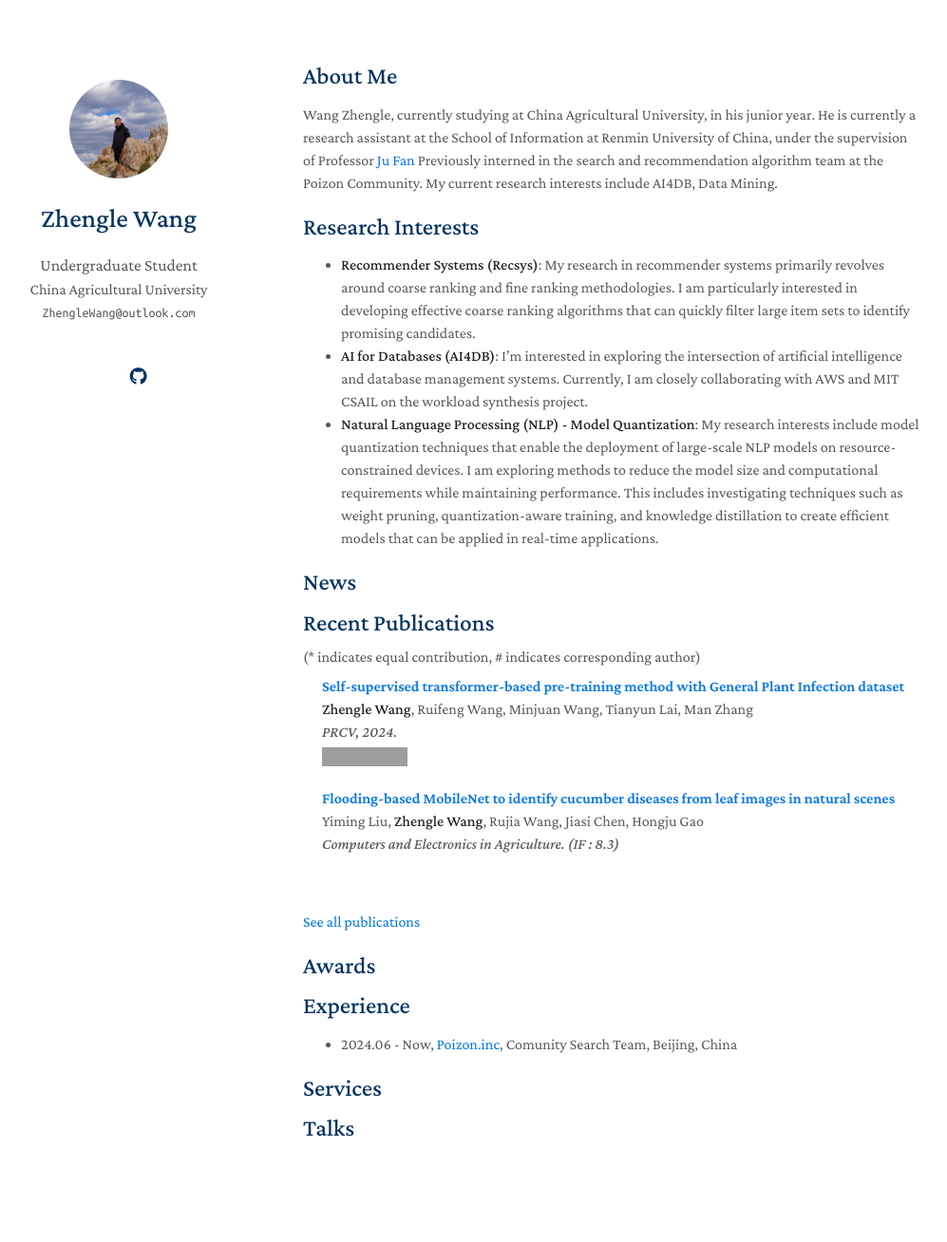
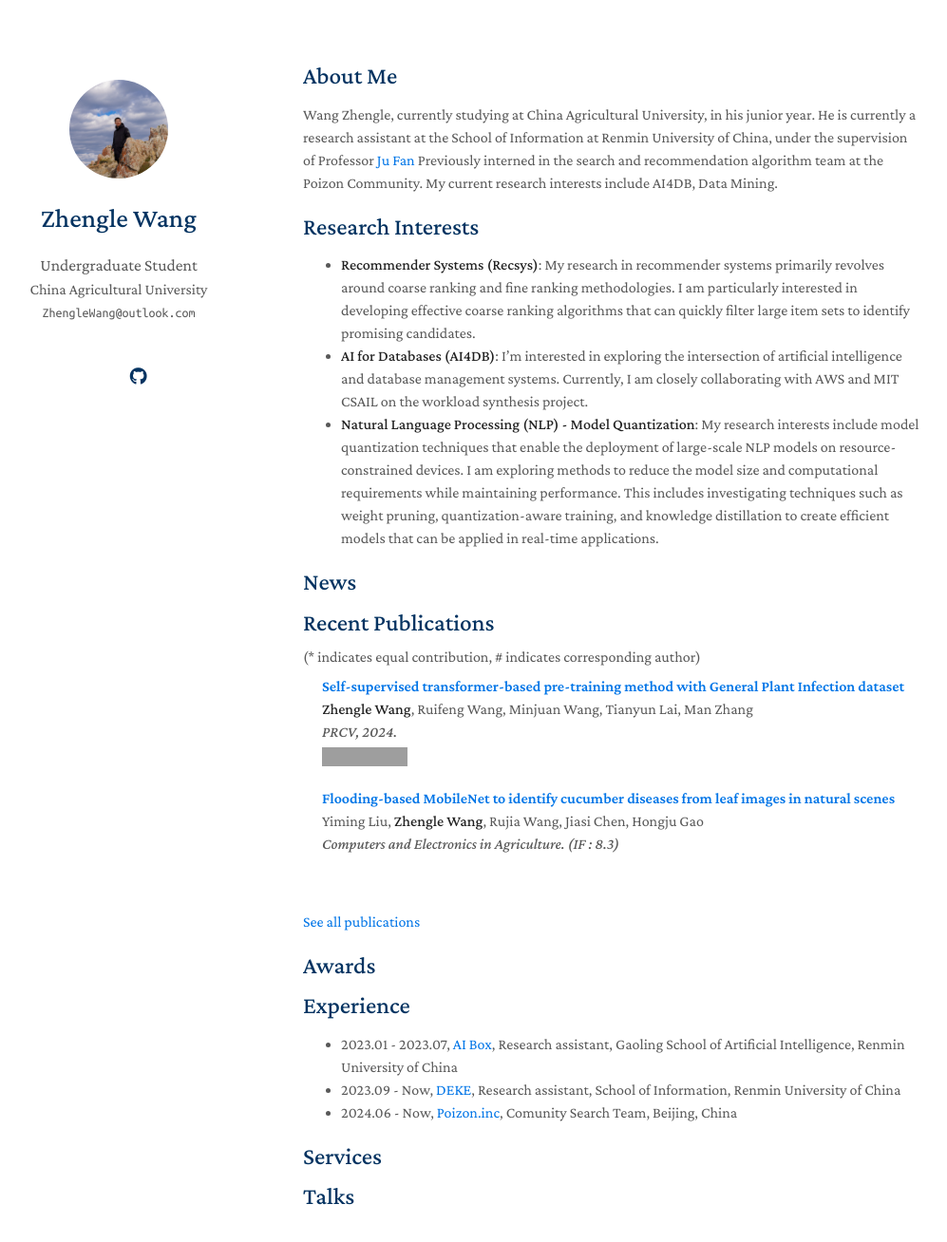
Before and after one commit to zhouruoheng/zhouyan.github.io, a Jekyll site: the page built from index.md, in a window 1280 px wide and 1363 px high. Shown: the top 1308 px of the window at 95% size, without its empty margins (151-1148 px from the left). Built offline with Jekyll 4.4.1, drawn with Linux system fonts in a browser that asks for light colours; nearby versions of some CDN libraries; a style sheet for code colours, icons or effects is not loaded; grey boxes are pictures that could not be loaded.

Commit message:
Update internships.md

```diff
--- a/_includes/internships.md
+++ b/_includes/internships.md
@@ -1,4 +1,6 @@
 ## Experience
 
 
+- 2023.01 - 2023.07, [AI Box](http://aibox.ruc.edu.cn/), Research assistant, Gaoling School of Artificial Intelligence, Renmin University of China
+- 2023.09 - Now, [DEKE](http://deke.ruc.edu.cn/), Research assistant, School of Information, Renmin University of China
 - 2024.06 - Now, [Poizon.inc](https://dewu.com/), Comunity Search Team, Beijing, China
```
